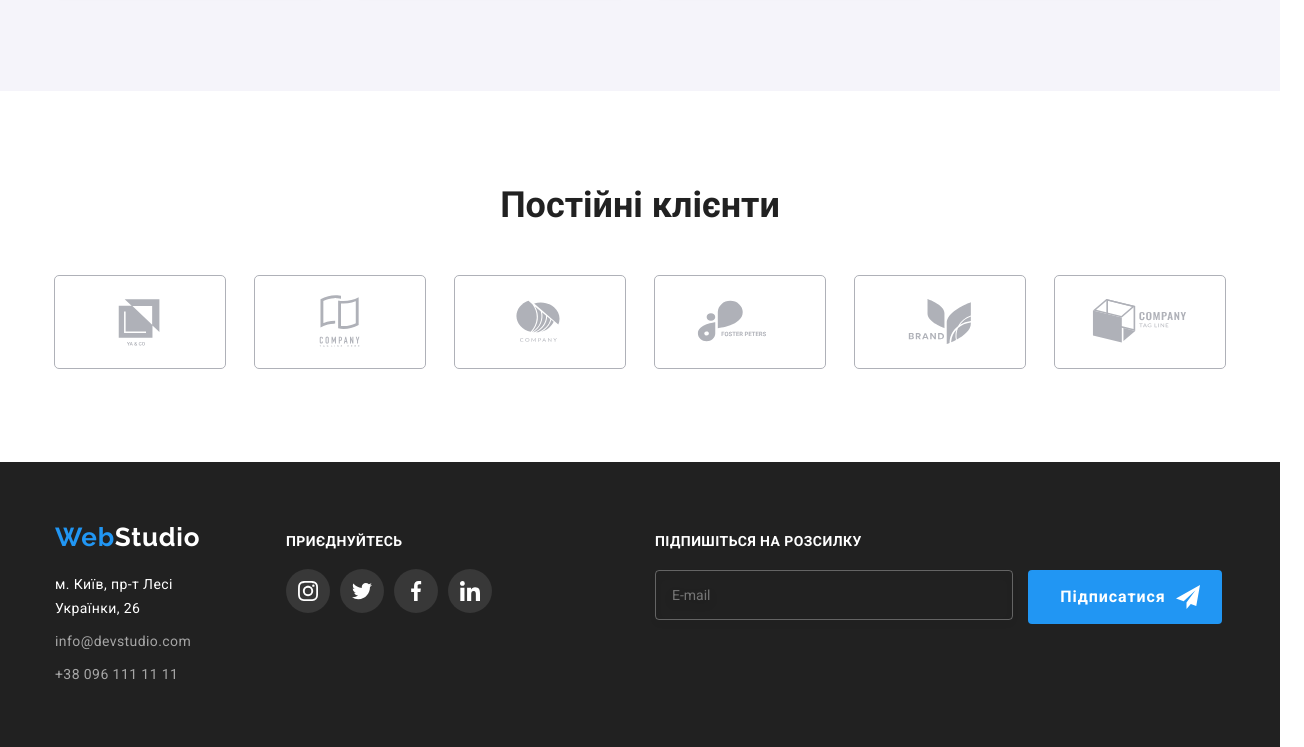
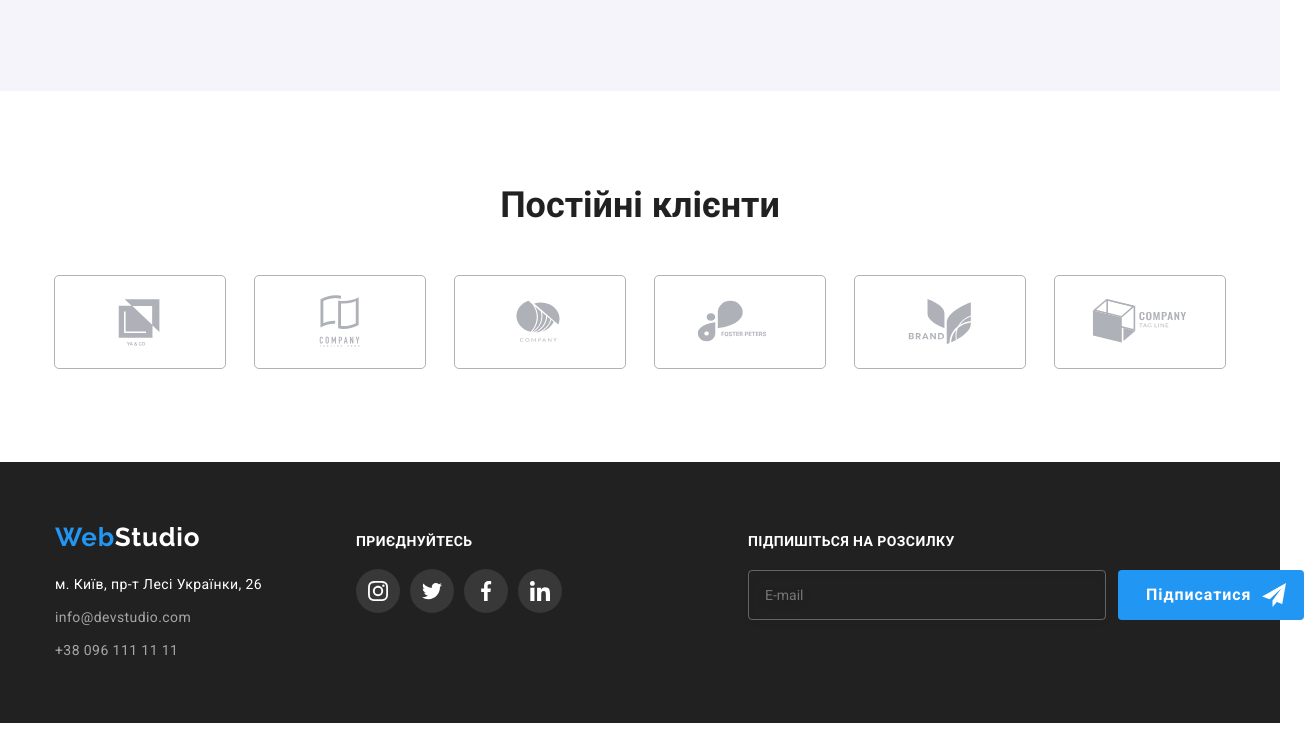
Before and after one commit to Anhelina26/goit-markup-hw-06, a plain HTML site: page index.html in a window 1280 px wide. Shown: the part 2237-2984 px from the top of the page, 1304 px wide, since content can reach past the window. After the commit the page ends 2960 px from the top, so only its background shows below. Drawn offline with nearby package versions, Linux system fonts and the light colour scheme.

Commit message:
add correction in modal form and footer form

```diff
--- a/css/style.css
+++ b/css/style.css
@@ -432,10 +432,6 @@ img{
    padding-bottom:60px;
 }
 
-.footer-social{
-    margin-right:93px;
-}
-
 .logo-footer {
     margin-right: 0;
 }
@@ -464,7 +460,7 @@ img{
 .social-container{
     display: flex;
     align-items: baseline;
-    gap:70px;
+    gap:93px;
 }
 
 .social-link{
@@ -526,7 +522,8 @@ img{
 
 .footer-section{
     display: block;
-    margin-right: 70px ;
+    margin-right: 70px;
+    min-width: 231px;
 }
 
 .card-set-item{
@@ -563,6 +560,7 @@ img{
     letter-spacing: 0.06em;
     color: var(--title-text-color);
 }
+
 .galery-paragraf {
    font-size: 16px;
     line-height: 1.88;
@@ -767,6 +765,7 @@ color: var(--white-color);
     justify-content: center;
     gap:10px;
     margin-bottom: 30px;
+    height: 24px;
 }
 .modal-form-agreement-desc{
     font-size: 14px;
@@ -836,9 +835,12 @@ color: var(--white-color);
 .footer-wrapper{
     display: flex;
     align-items: baseline;
+    margin-right: 93px;
 }
 .footer-form-text{
     display: flex;
+    width: 358px;
+    height: 50px;
 }
 .footer-icon-form{
     transform: translateX(10px);
@@ -857,9 +859,7 @@ color: var(--white-color);
     display: block;
     width: 358px;
     height: 50px;
-    border-radius: 4px;
     outline: 1px solid transparent;
-    transition: outline 250ms cubic-bezier(0.4, 0, 0.2, 1);
     margin-right: 12px;
     background-color: transparent;
     border: 1px solid rgba(255, 255, 255, 0.3);
@@ -867,7 +867,7 @@ color: var(--white-color);
     border-radius: 4px;
     padding: 15px 16px;
     color:var(--white-color);
-    transition: border 250ms cubic-bezier(0.4, 0, 0.2, 1)  ;
+    transition: border 250ms cubic-bezier(0.4, 0, 0.2, 1);
 }
 .footer-text:focus {
     border: 3px solid rgba(255, 255, 255, 0.3);
@@ -878,9 +878,33 @@ color: var(--white-color);
 }
 .footer-btn-form{
     display: block;
-    width: 200px;
-    height: 50px;
 }
 .footer-icon-btn{
     transform: translateX(10px) translateY(5px);
 }
+
+.button-footer{
+     display: block;
+    padding: 8px 28px;
+    font-family: 'Roboto';
+    font-weight: 700;
+    font-size: 16px;
+    line-height: 1.86;
+    display:inline-flex;
+    align-items: center;
+    justify-content: center;
+    letter-spacing: 0.06em;
+    color: var(--white-color);
+    background-color: var(--primary-accent-color);
+    border: none;
+    cursor:pointer;
+    border-radius: 4px;
+    transition-property: outline, backround-color;
+    transition-duration:250ms;
+    transition-timing-function:cubic-bezier(0.4, 0, 0.2, 1);
+}
+.button-footer:hover,
+.button-footer:focus{
+    background-color:var(--overlov-tech-bg-color);
+    outline: 1px solid var(--primary-accent-color)
+}
--- a/index.html
+++ b/index.html
@@ -520,10 +520,10 @@
   <form class="footer-form">
     <div class="footer-form-text">
     <label>
-      <input class="footer-text" type="text" placeholder="E-mail">
+      <input class="footer-text" type="email" name="footer_form" placeholder="E-mail">
     </label>
     <div class="footer-btn-form">
-    <button class="button button-footer" type="submit">Підписатися
+    <button class="button-footer" type="submit">Підписатися
        <span class="footer-icon-btn"><svg class="footer-btn-icon" width="24" height="24">
         <use href="./images/icons.svg.svg#icon-icon-send"></use>
       </svg>
@@ -567,7 +567,7 @@
             </div>
             <label class="modal-label" for="user_mail">Пошта</label>
             <div class="modal-form-wrapper">
-              <input class="modal-field" type="text" name="user_mail" id="user_mail" />
+              <input class="modal-field" type="email" name="user_mail" id="user_mail" />
               <svg class="modal-form-icon" width="18" height="18">
                 <use href="./images/icons.svg.svg#icon-email-modal"></use>
               </svg>
```
Also changed, not shown: portfolio.html (+2 -3 lines).
